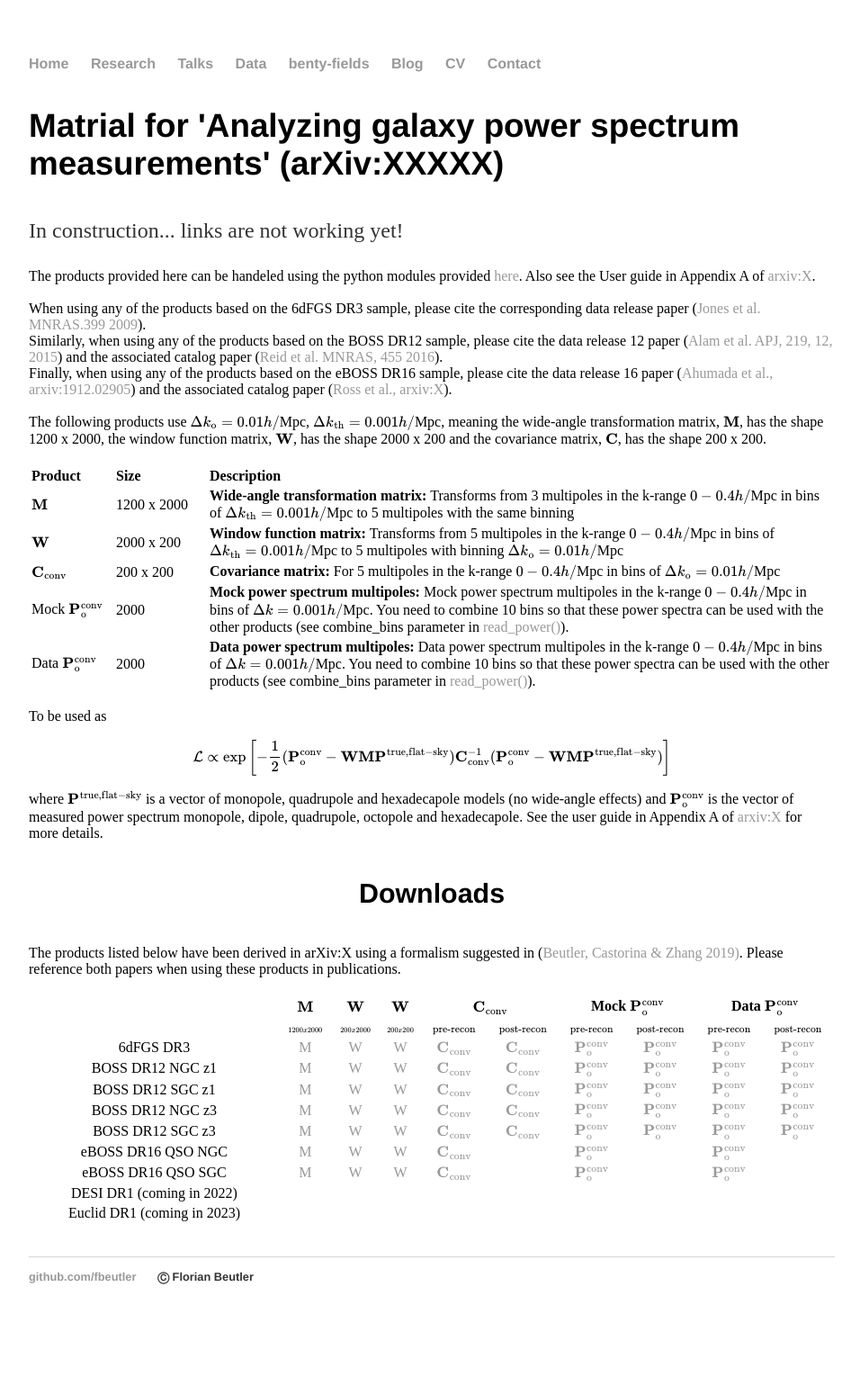
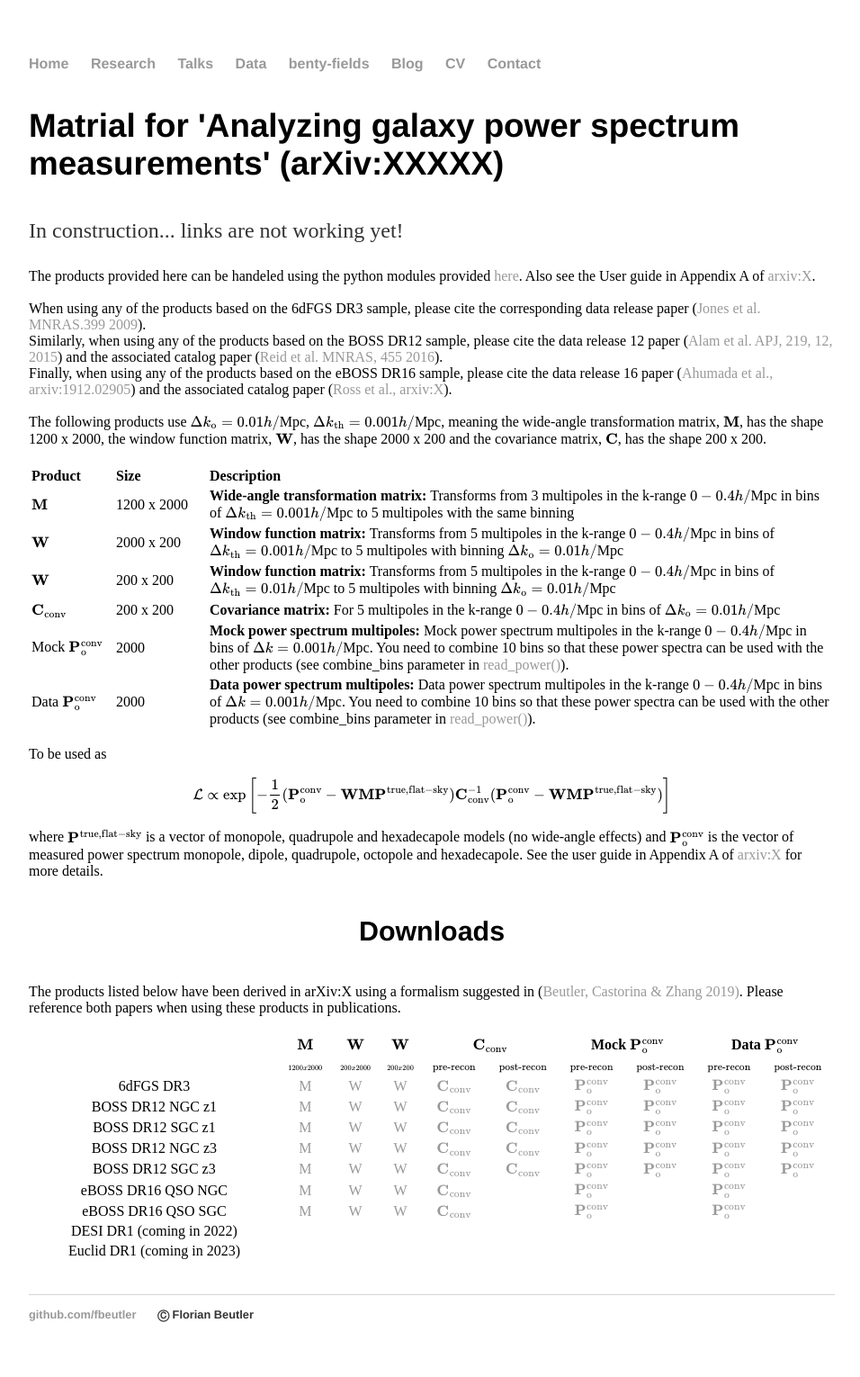
Before and after one commit to fbeutler/fbeutler.github.io, a Jekyll site: the page built from hub/deconv_paper.html, in a window 1280 px wide. Shown: the whole page at 90% size, without its empty margins (160-1116 px from the left). Built offline with Jekyll 4.4.1, drawn with Linux system fonts in a browser that asks for light colours; before the commit the page ends 1488 px from its top, so only the background shows below that.

Commit message:
Update deconv_paper.html

```diff
--- a/hub/deconv_paper.html
+++ b/hub/deconv_paper.html
@@ -45,6 +45,12 @@ Finally, when using any of the products based on the eBOSS DR16 sample, please c
     <td>\(\textbf{W}\)</td>
     <td style="min-width:100px">2000 x 200</td>
     <td><b>Window function matrix:</b> Transforms from 5 multipoles in the k-range \(0 - 0.4h/\)Mpc in bins of \(\Delta k_{\rm th}= 0.001h/\)Mpc
+	to 5 multipoles with binning \(\Delta k_{\rm o}= 0.01h/\)Mpc</td>
+  </tr>
+  <tr style="text-align: left">
+    <td>\(\textbf{W}\)</td>
+    <td style="min-width:100px">200 x 200</td>
+    <td><b>Window function matrix:</b> Transforms from 5 multipoles in the k-range \(0 - 0.4h/\)Mpc in bins of \(\Delta k_{\rm th}= 0.01h/\)Mpc
 	to 5 multipoles with binning \(\Delta k_{\rm o}= 0.01h/\)Mpc</td>
   </tr>
   <tr style="text-align: left">
```
